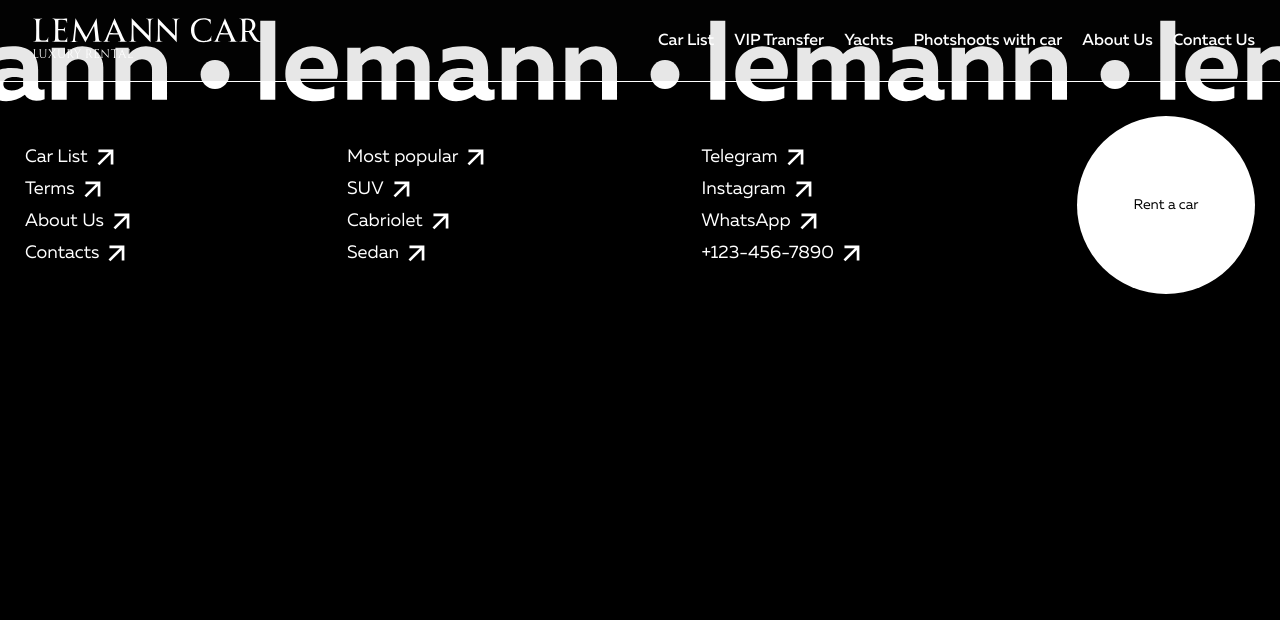
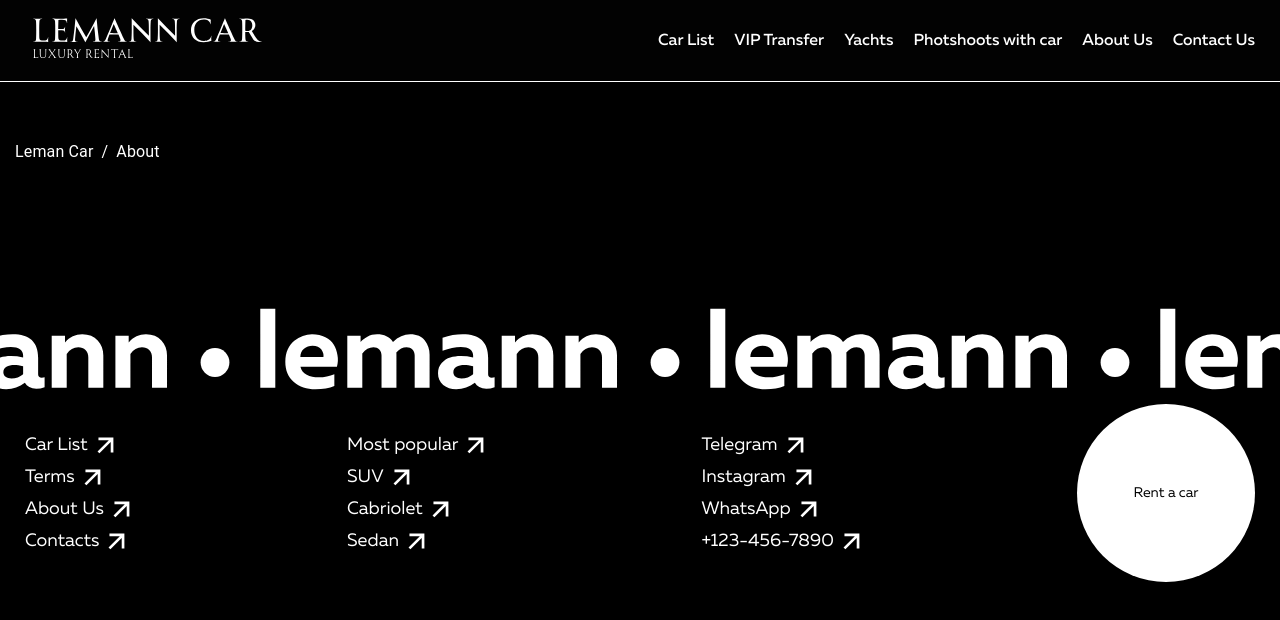
Before and after one commit to vitalij99/lemonCar, a Next.js app: page /about in a window 1280 px wide. Shown: the top 620 px of the page. Built offline with nearby package versions, Linux system fonts and the light colour scheme.

Commit message:
update Breadcrumbs

```diff
--- a/app/_componets/Breadcrumbs/Breadcrumbs.js
+++ b/app/_componets/Breadcrumbs/Breadcrumbs.js
@@ -3,7 +3,7 @@ import { Breadcrumbs, Link, Typography } from '@mui/material';
 
 import { usePathname } from 'next/navigation';
 
-const BreadcrumbsCustl = ({ carName }) => {
+const BreadcrumbsCustl = ({ lastLink }) => {
   const pathname = usePathname();
   const [_, prefPath, thisPath] = pathname.split('/');
 
@@ -20,9 +20,11 @@ const BreadcrumbsCustl = ({ carName }) => {
       >
         {prefPath}
       </Link>
-      <Typography sx={{ color: 'var(--text)' }} color="text.primary">
-        {carName ? carName : thisPath}
-      </Typography>
+      {lastLink && (
+        <Typography sx={{ color: 'var(--text)' }} color="text.primary">
+          {lastLink ? lastLink : thisPath}
+        </Typography>
+      )}
     </Breadcrumbs>
   );
 };
--- a/app/about/page.js
+++ b/app/about/page.js
@@ -1,7 +1,17 @@
-import React from 'react';
+import Container from '@/app/_componets/Container/Container';
+import BreadcrumbsCustl from '@/app/_componets/Breadcrumbs/Breadcrumbs';
+import { Box } from '@mui/material';
 
 const page = () => {
-  return <div>about</div>;
+  return (
+    <>
+      <Box sx={{ p: '140px 0' }}>
+        <Container>
+          <BreadcrumbsCustl />
+        </Container>
+      </Box>
+    </>
+  );
 };
 
 export default page;
--- a/app/carlist/[carid]/page.js
+++ b/app/carlist/[carid]/page.js
@@ -8,7 +8,7 @@ import styleTitle from '@/app/styles/carlist.module.scss';
 import style from '@/app/styles/carpage.module.scss';
 import CarInfo from '@/app/_componets/CarInfo/CarInfo';
 import Advantage from '@/app/_componets/Advantage/Advantage';
-import Reviews from '../../_componets/Reviews/Reviews';
+import Reviews from '@/app/_componets/Reviews/Reviews';
 
 const Car = async ({ params }) => {
   const carData = await getCarByID(params.carid);
```
